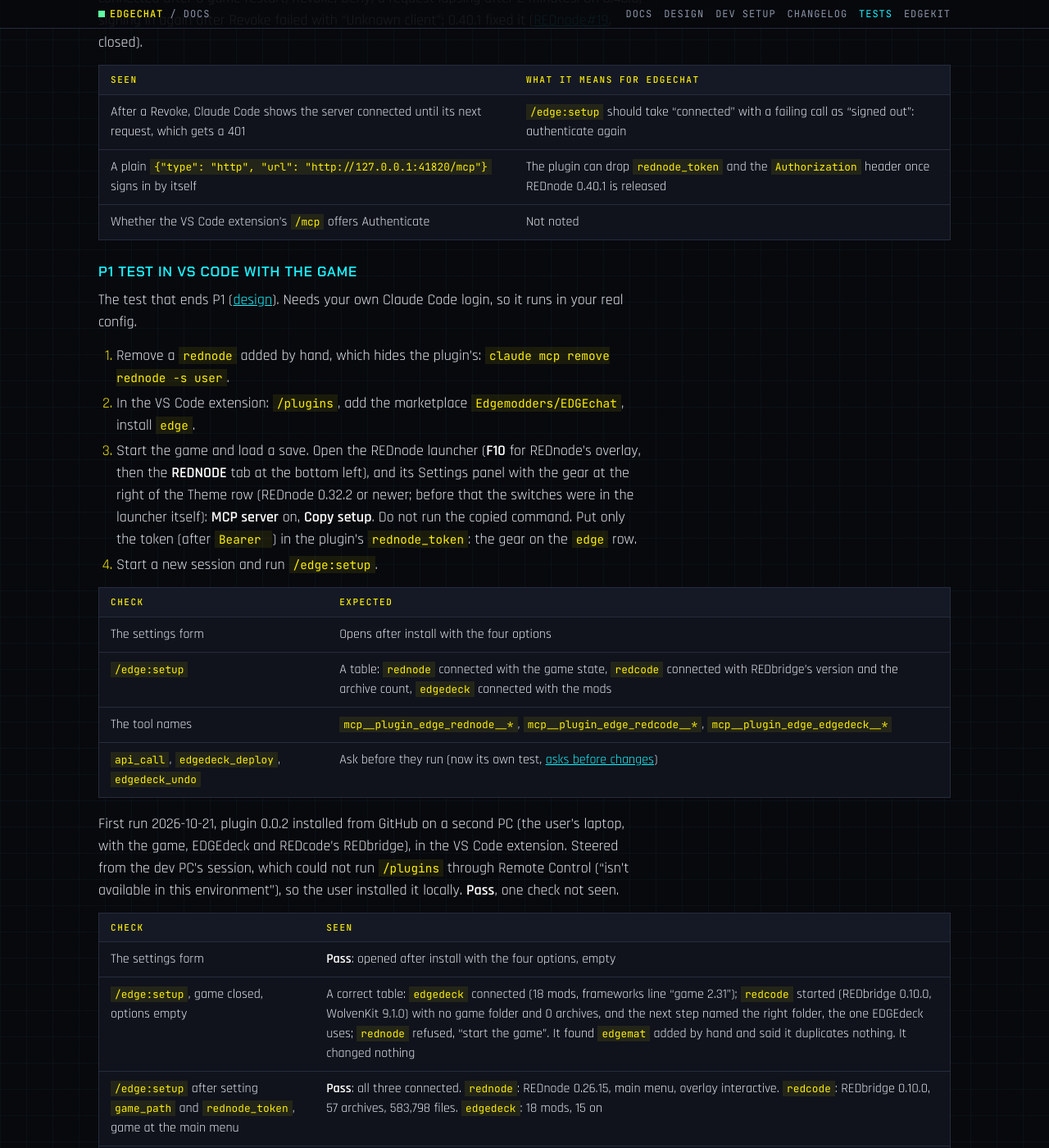
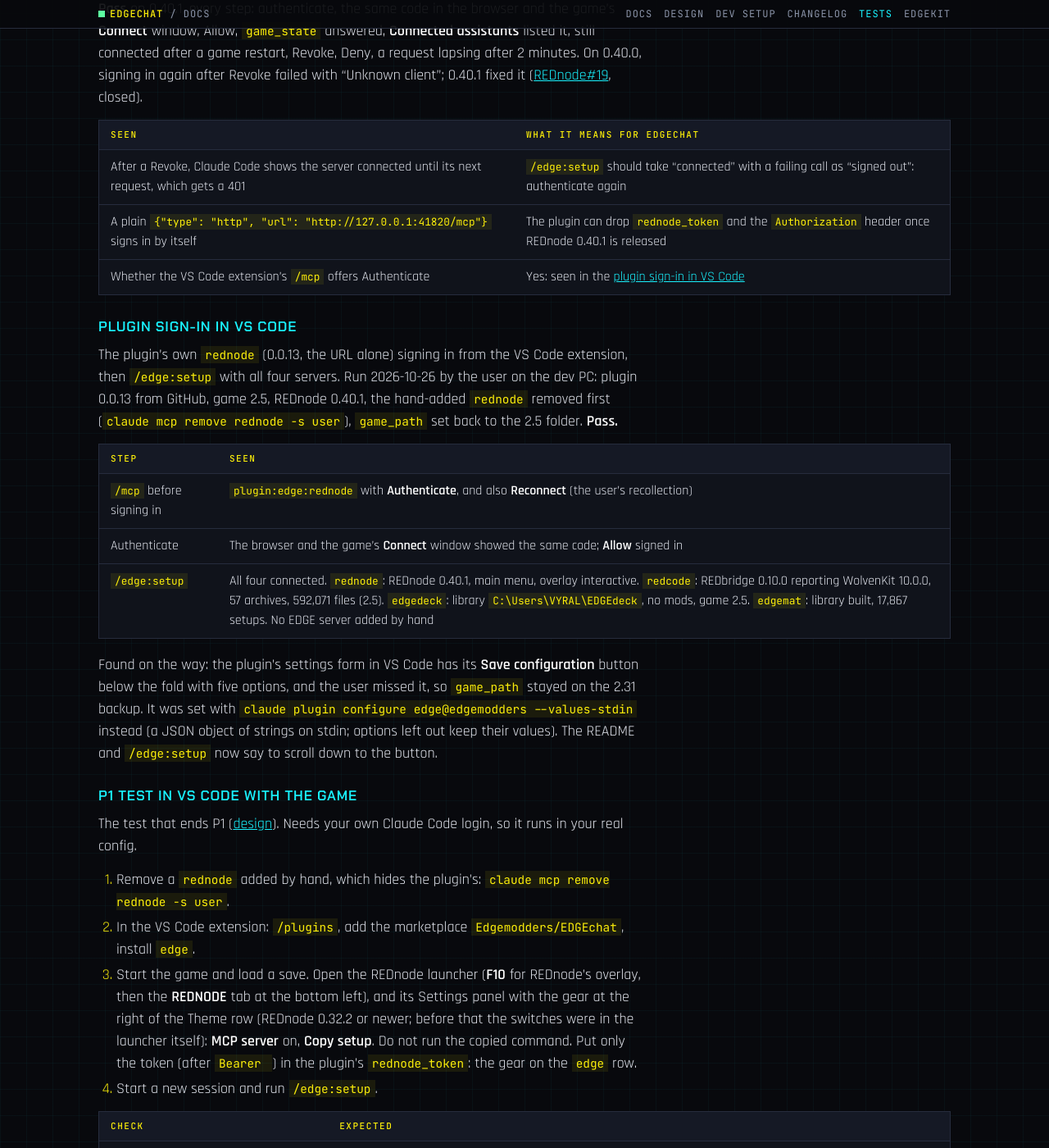
Before and after one commit to Edgemodders/EDGEchat, a Jekyll site: the page built from docs/testing.md, in a window 1280 px wide and 1400 px high, scrolled down 8272 px. Shown: the whole window at 82% size. Built offline with Jekyll 4.4.1, drawn with Linux system fonts in a browser that asks for light colours; our own code applies the rules of GitHub Pages for plain Markdown files; some of the changed text lies outside the part shown.

Commit message:
0.0.14: plugin sign-in in VS Code passes; where the settings form's Save button is
Co-Authored-By: Claude Opus 5.5 <noreply@anthropic.com>

```diff
--- a/docs/testing.md
+++ b/docs/testing.md
@@ -19,6 +19,7 @@ Last updated 2026-10-23.
 | [edgemat server](#edgemat-server) | By hand, over stdio | P1 | 2026-10-23 | Pass |
 | [rednode with no token](#rednode-with-no-token) | CLI, game running | P1 | 2026-10-16 | Seen: HTTP 401 |
 | [OAuth sign-in for a plugin server](#oauth-sign-in-for-a-plugin-server) | CLI, scratch config; then in the game | P4 | 2026-10-26 | Seen with a stand-in; against REDnode 0.40.1 in game: pass |
+| [Plugin sign-in in VS Code](#plugin-sign-in-in-vs-code) | By hand, in a session | P4 | 2026-10-26 | Pass |
 | [P1 test in VS Code with the game](#p1-test-in-vs-code-with-the-game) | By hand, in a session | P1 | 2026-10-21 | Pass; the ask before deploy failed, fixed in 0.0.5 ([asks before changes](#asks-before-changes)) |
 | [Asks before changes](#asks-before-changes) | By hand, in a session | P1 | 2026-10-23 | Pass |
 | [Changing the game folder](#changing-the-game-folder) | By hand, in a session | P3 | 2026-10-23 | Pass after a restart |
@@ -232,7 +233,19 @@ Then against REDnode itself, 2026-10-26, by the user on the dev PC: game 2.5, RE
 |---|---|
 | After a Revoke, Claude Code shows the server connected until its next request, which gets a 401 | `/edge:setup` should take "connected" with a failing call as "signed out": authenticate again |
 | A plain `{"type": "http", "url": "http://127.0.0.1:41820/mcp"}` signs in by itself | The plugin can drop `rednode_token` and the `Authorization` header once REDnode 0.40.1 is released |
-| Whether the VS Code extension's `/mcp` offers Authenticate | Not noted |
+| Whether the VS Code extension's `/mcp` offers Authenticate | Yes: seen in the [plugin sign-in in VS Code](#plugin-sign-in-in-vs-code) |
+
+### Plugin sign-in in VS Code
+
+The plugin's own `rednode` (0.0.13, the URL alone) signing in from the VS Code extension, then `/edge:setup` with all four servers. Run 2026-10-26 by the user on the dev PC: plugin 0.0.13 from GitHub, game 2.5, REDnode 0.40.1, the hand-added `rednode` removed first (`claude mcp remove rednode -s user`), `game_path` set back to the 2.5 folder. **Pass.**
+
+| Step | Seen |
+|---|---|
+| `/mcp` before signing in | `plugin:edge:rednode` with **Authenticate**, and also **Reconnect** (the user's recollection) |
+| Authenticate | The browser and the game's **Connect** window showed the same code; **Allow** signed in |
+| `/edge:setup` | All four connected. `rednode`: REDnode 0.40.1, main menu, overlay interactive. `redcode`: REDbridge 0.10.0 reporting WolvenKit 10.0.0, 57 archives, 592,071 files (2.5). `edgedeck`: library `C:\Users\VYRAL\EDGEdeck`, no mods, game 2.5. `edgemat`: library built, 17,867 setups. No EDGE server added by hand |
+
+Found on the way: the plugin's settings form in VS Code has its **Save configuration** button below the fold with five options, and the user missed it, so `game_path` stayed on the 2.31 backup. It was set with `claude plugin configure edge@edgemodders --values-stdin` instead (a JSON object of strings on stdin; options left out keep their values). The README and `/edge:setup` now say to scroll down to the button.
 
 ### P1 test in VS Code with the game
 
```
Also changed, not shown: CLAUDE.md (+1 -1 lines), skills/setup/SKILL.md (+2 -0 lines), .claude-plugin/plugin.json, README.md, docs/changelog.md.
